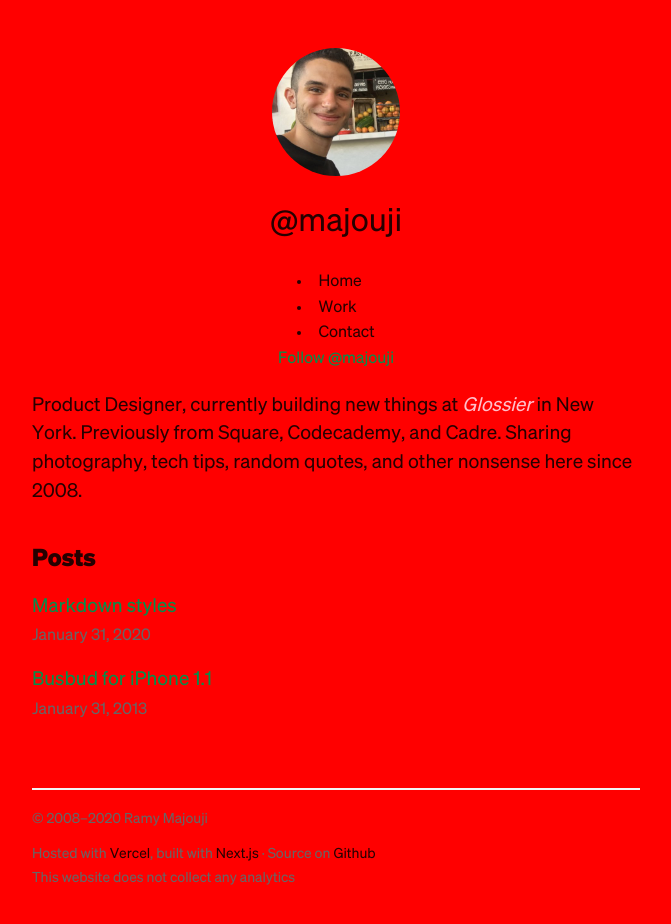
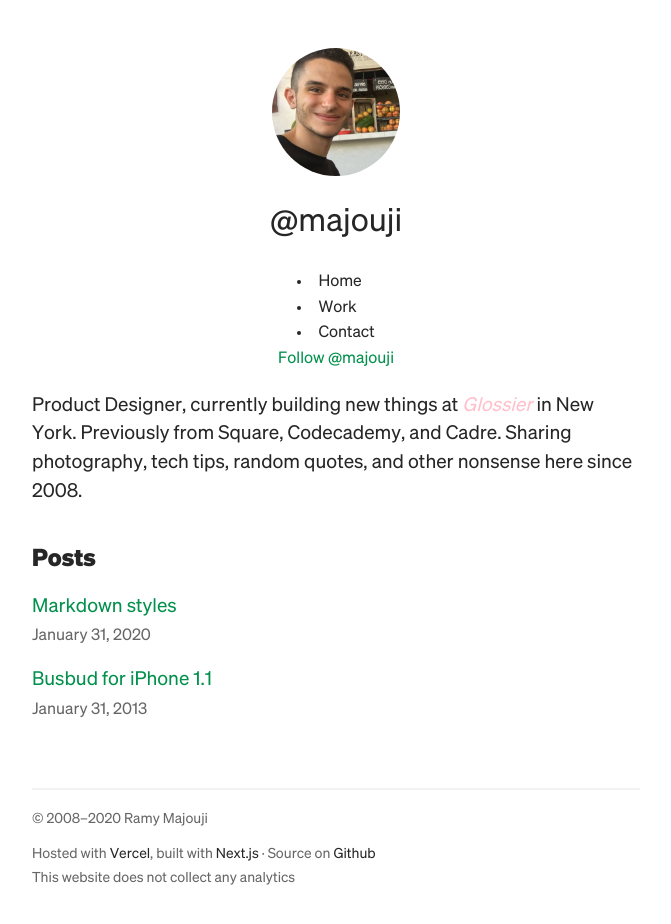
Before and after one commit to majouji/ramy.design, a Next.js app: page / in a window 1280 px wide. Shown: the top 924 px of the page, without its empty margins (304-975 px from the left). Built offline with nearby package versions, Linux system fonts and the light colour scheme.

Commit message:
Revert "Testing preview deploy"
This reverts commit efcf5a8dc84d129a3b372e3e0cbf519f26d947d7.

```diff
--- a/styles/global.sass
+++ b/styles/global.sass
@@ -7,7 +7,7 @@
   --monospace-family: Majouji Code, Menlo, Monaco, monospace
 
   // Colors
-  --background-color: red
+  --background-color: #FFF
   --background-code: #F3f3f3
   --text-color: rgba(0,0,0,.85)
   --text-color-secondary: #666
```
